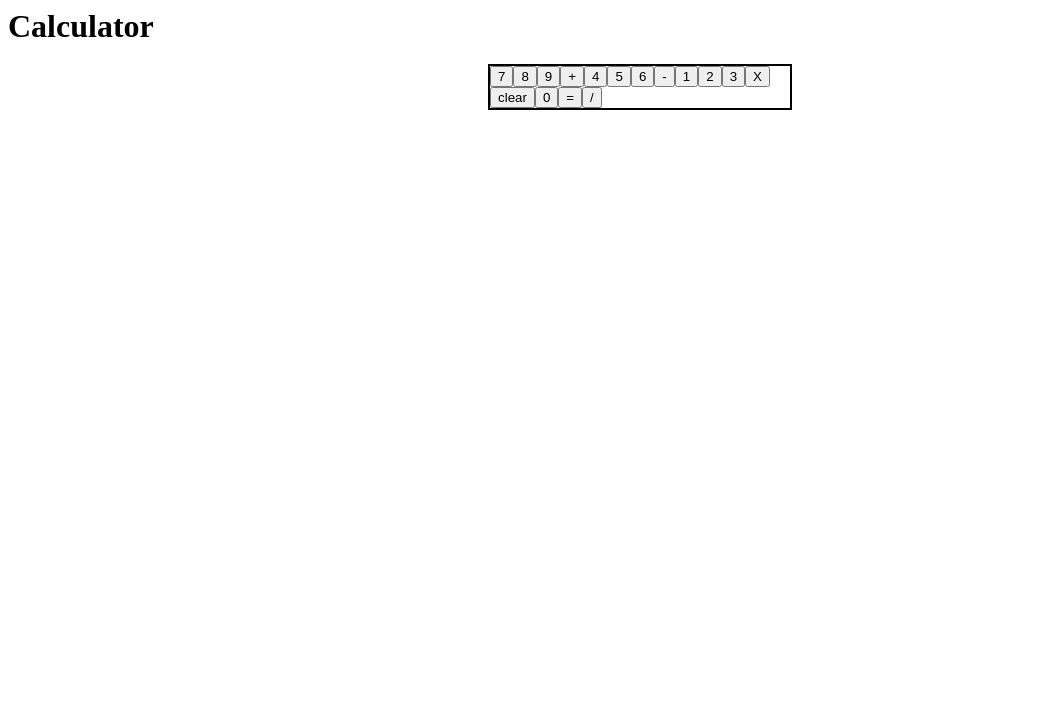
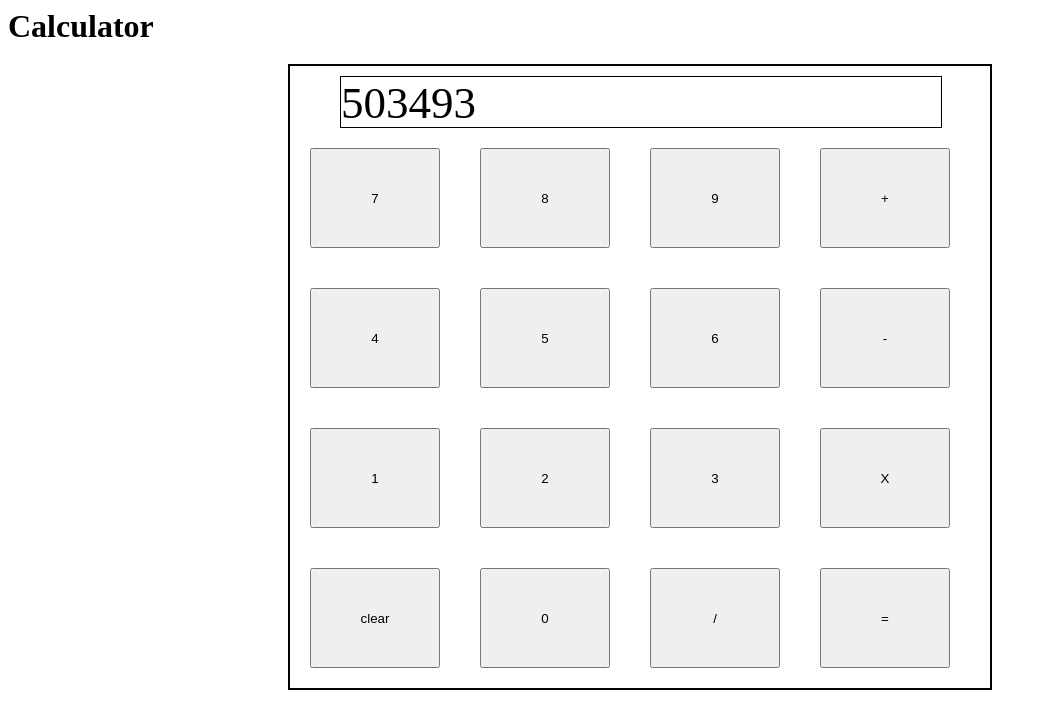
Before and after one commit to iBePixel/Calculator, a plain HTML site: page index.html in a window 1280 px wide. Shown: the whole page, without its empty margins (0-1046 px from the left). Drawn offline with Linux system fonts and the light colour scheme.

Commit message:
CSS updates

```diff
--- a/index.html
+++ b/index.html
@@ -6,24 +6,24 @@
         <h1>Calculator</h1>
         <div id="main">
             <div id="calculator">
-                <div id="screen"></div>
+                <div id="screen">503493</div>
                 <div id="buttons">
-                    <button>7</button>
-                    <button>8</button>
-                    <button>9</button>
-                    <button>+</button>
-                    <button>4</button>
-                    <button>5</button>
-                    <button>6</button>
-                    <button>-</button>
-                    <button>1</button>
-                    <button>2</button>
-                    <button>3</button>
-                    <button>X</button>
-                    <button>clear</button>
-                    <button>0</button>
-                    <button>=</button>
-                    <button>/</button>
+                    <button id="numPad">7</button>
+                    <button id="numPad">8</button>
+                    <button id="numPad">9</button>
+                    <button id="numPad">+</button>
+                    <button id="numPad">4</button>
+                    <button id="numPad">5</button>
+                    <button id="numPad">6</button>
+                    <button id="numPad">-</button>
+                    <button id="numPad">1</button>
+                    <button id="numPad">2</button>
+                    <button id="numPad">3</button>
+                    <button id="numPad">X</button>
+                    <button id="numPad">clear</button>
+                    <button id="numPad">0</button>
+                    <button id="numPad">/</button>
+                    <button id="numPad">=</button>
                 </div>
             </div>
         </div>
--- a/style.css
+++ b/style.css
@@ -17,18 +17,31 @@
 }
 
 #buttons {
-    width: 300px;
+
     display: flex;
     flex-wrap: wrap;
 }
 
 
-#button {
-    width: 700px;
-
+#numPad {
+    width: 130px;
+    height: 100px;
+    margin: 20px;
 }
 
 #calculator {
+    width: 700px;
     outline-style: solid;
     outline-width: 2px;
 }
+
+#screen {
+    width: 600px;
+    height: 50px;
+    border: 1px;
+    border-style: solid;
+    margin-top: 10px;
+    align-self: center;
+    margin-left: 50px;
+    font-size: 45px;
+}
```
